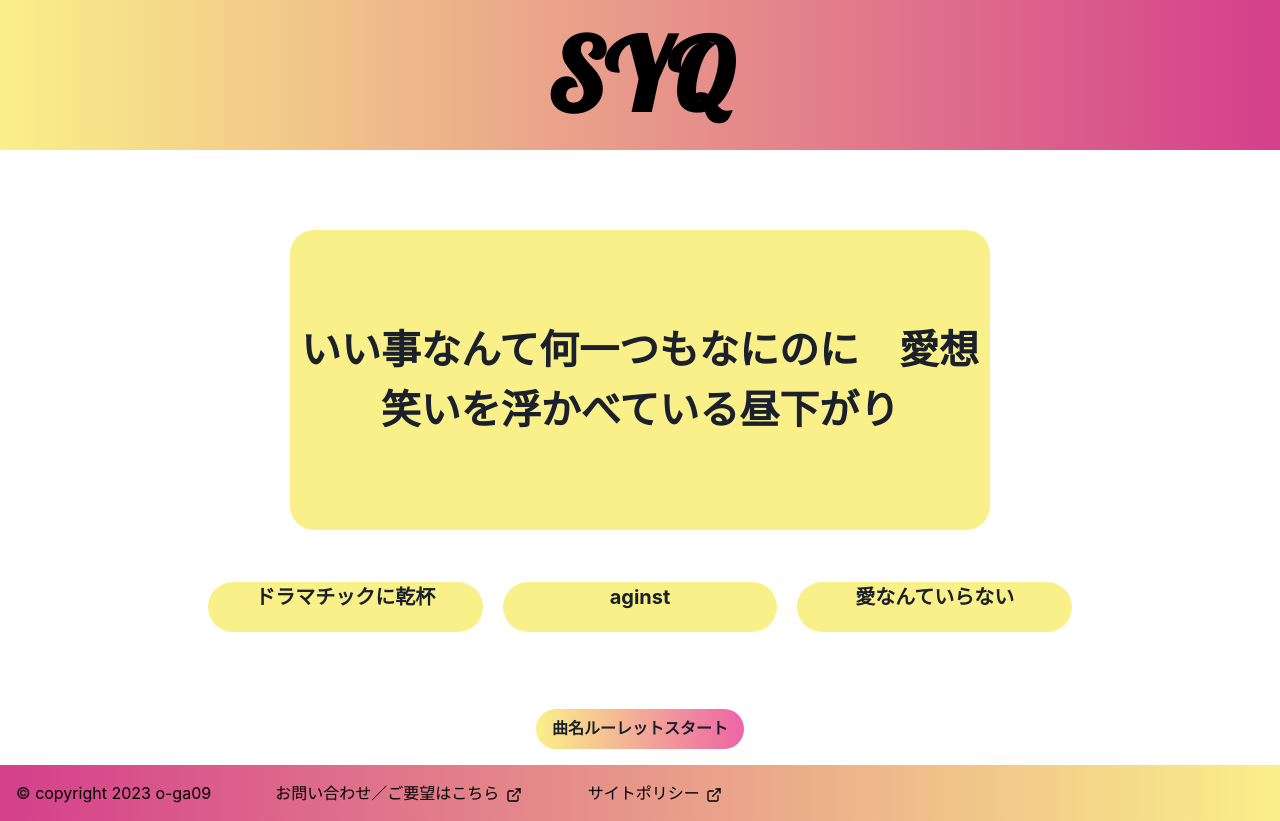
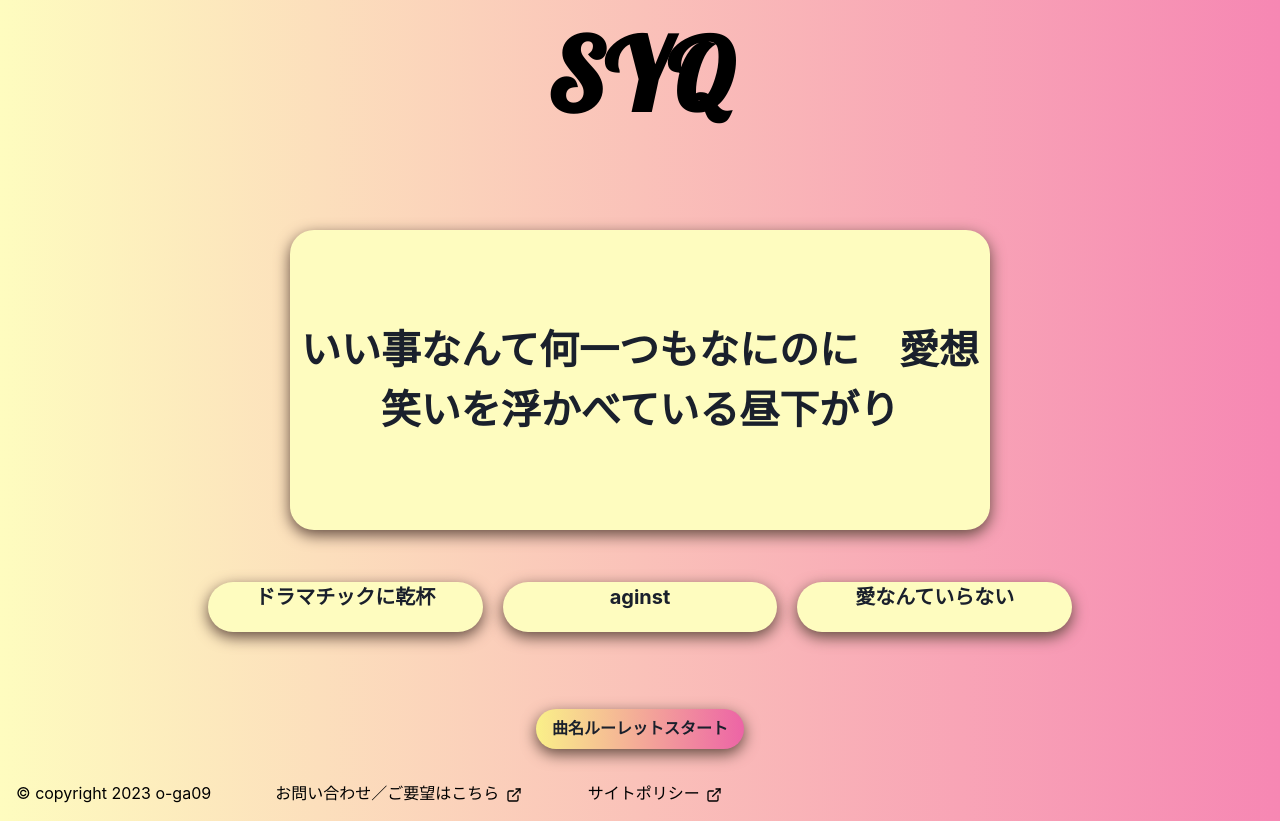
Before and after one commit to o-ga09/SYQ, a React (Vite) app: page / in a window 1280 px wide. Built offline with nearby package versions, Linux system fonts and the light colour scheme.

Commit message:
サイトーカラー変更

```diff
--- a/src/App.tsx
+++ b/src/App.tsx
@@ -69,7 +69,7 @@ function App() {
 
   return (
     <>
-      <Flex direction="column" minH="100vh">
+      <Flex direction="column" minH="100vh" bgGradient='linear(to-r, yellow.100, pink.300)'>
       {/* ヘッダー */}
       <Header />
       <Box p='16px' paddingTop={isSmallerThan600 ? '40px' : '80px'}>
--- a/src/components/Button.tsx
+++ b/src/components/Button.tsx
@@ -16,6 +16,7 @@ export const QuizButton= (props: Props) => {
     disabled={isSpinning}
     borderRadius='3xl'
     _hover={{ bg: 'pink.400', cursor: 'pointer' }}
+    boxShadow='0px 5px 15px 0px rgba(98, 75, 64, 1)'
   >
     曲名ルーレットスタート
   </Button>
--- a/src/components/Footer.tsx
+++ b/src/components/Footer.tsx
@@ -4,7 +4,7 @@ import { Box,Text,Link, Flex } from '@chakra-ui/react'
 
 export const Footer = () => {
   return (
-    <Box bgGradient='linear(to-r, pink.500, yellow.200)' p={4} color="black" mt="auto">
+    <Box bgGradient='linear(to-r, yellow.100, pink.300)' p={4} color="black" mt="auto">
       <Flex direction='row'>
         <Text>
           &copy; copyright 2023 o-ga09
--- a/src/components/Header.tsx
+++ b/src/components/Header.tsx
@@ -16,7 +16,7 @@ function Header() {
     fontSize={isSmallerThan600 ? '70px' : '100px'}
     alignItems='center'
     justifyContent='center'
-    bgGradient='linear(to-r, yellow.200, pink.500)'
+    bgGradient='linear(to-r, yellow.100, pink.300)'
   >
     {title}
   </Box>
--- a/src/components/Quiz.tsx
+++ b/src/components/Quiz.tsx
@@ -11,7 +11,7 @@ export const Quiz = (props:Props) => {
     display='flex'
     w={isSmallerThan600 ? '100%' : '700px'}
     h={isSmallerThan600 ? '200px' : '300px'}
-    bg='yellow.200'
+    bg='yellow.100'
     fontSize={isSmallerThan600 ? '20px' : '40px'}
     fontWeight='bold'
     textAlign='center'
@@ -19,6 +19,7 @@ export const Quiz = (props:Props) => {
     alignItems='center'
     justifyContent='center'
     marginX='auto'
+    boxShadow='0px 5px 15px 0px rgba(98, 75, 64, 1)'
   >
     {nazo}
   </Box>
--- a/src/components/SelectAnswer.tsx
+++ b/src/components/SelectAnswer.tsx
@@ -23,39 +23,42 @@ export const SelectAnswer = (props:Props) => {
         <GridItem
           w='100%'
           h='50px'
-          bg='yellow.200'
+          bg='yellow.100'
           fontSize='20px'
           fontWeight='bold'
           textAlign='center'
           borderRadius='full'
-          _hover={{ bg: 'yellow.400', cursor: 'pointer' }}
+          _hover={{ bg: 'yellow.300', cursor: 'pointer' }}
           onClick={() => handleAnswer(1)}
+          boxShadow='0px 5px 15px 0px rgba(98, 75, 64, 1)'
         >
           {choice1}
         </GridItem>
         <GridItem
           w='100%'
           h='50px'
-          bg='yellow.200'
+          bg='yellow.100'
           fontSize='20px'
           fontWeight='bold'
           textAlign='center'
           borderRadius='full'
-          _hover={{ bg: 'yellow.400', cursor: 'pointer' }}
+          _hover={{ bg: 'yellow.300', cursor: 'pointer' }}
           onClick={() => handleAnswer(2)}
+          boxShadow='0px 5px 15px 0px rgba(98, 75, 64, 1)'
         >
           {choice2}
         </GridItem>
         <GridItem
           w='100%'
           h='50px'
-          bg='yellow.200'
+          bg='yellow.100'
           fontSize='20px'
           fontWeight='bold'
           textAlign='center'
           borderRadius='full'
-          _hover={{ bg: 'yellow.400', cursor: 'pointer' }}
+          _hover={{ bg: 'yellow.300', cursor: 'pointer' }}
           onClick={() => handleAnswer(3)}
+          boxShadow='0px 5px 15px 0px rgba(98, 75, 64, 1)'
         >
           {choice3}
         </GridItem>
```
